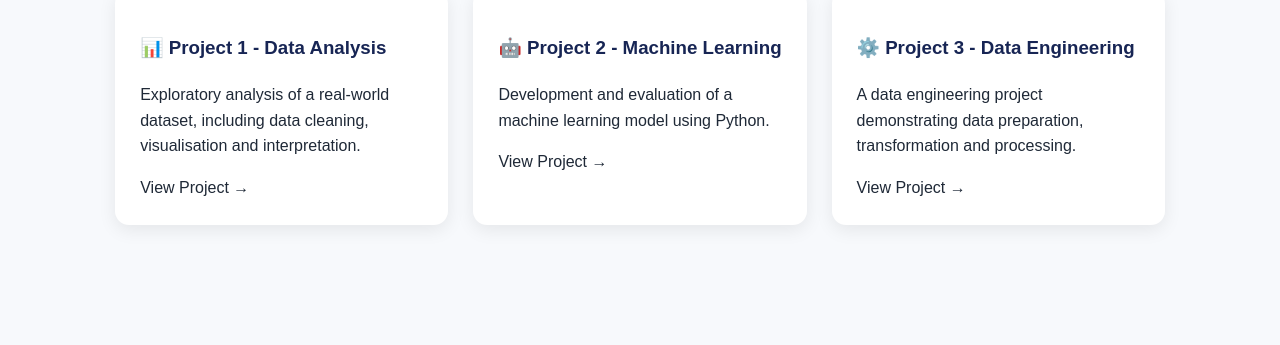
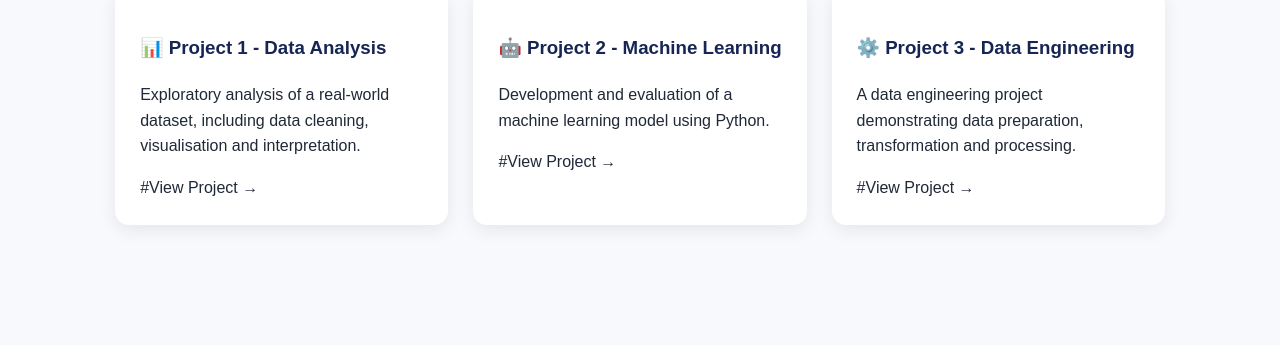
Before and after one commit to DataScienceStudent11/practice, a Jekyll site: the page index.html, which Jekyll copies as it is, in a window 1280 px wide and 900 px high, scrolled down 671 px. Shown: the part 261-606 px from the top of the window. Built offline with Jekyll 4.4.1, drawn with Linux system fonts in a browser that asks for light colours.

Commit message:
Update index.html

```diff
--- a/index.html
+++ b/index.html
@@ -14,14 +14,15 @@
 
     <!-- TOP MENU -->
     <nav>
-    <div class="logo">Data Science Portfolio</div>
+        <div class="logo">Data Science Portfolio</div>
 
-    <div class="nav-links">
-        #aboutAbout</a>
-        <arojectsProjects</a>
-        #skillsSkills</a>
-    </div>
-</nav>
+        <div class="nav-links">
+            #aboutAbout</a>
+            <a hreftsProjects</a>
+            <akillsSkills</a>
+        </div>
+    </nav>
+
 
     <!-- BANNER -->
     <header class="hero">
@@ -85,7 +86,7 @@
                         including data cleaning, visualisation and interpretation.
                     </p>
 
-                    View Project →</a>
+                    #View Project →</a>
 
                 </div>
 
@@ -99,7 +100,7 @@
                         model using Python.
                     </p>
 
-                    View Project →</a>
+                    #View Project →</a>
 
                 </div>
 
@@ -113,7 +114,7 @@
                         preparation, transformation and processing.
                     </p>
 
-                    View Project →</a>
+                    #View Project →</a>
 
                 </div>
 
```
